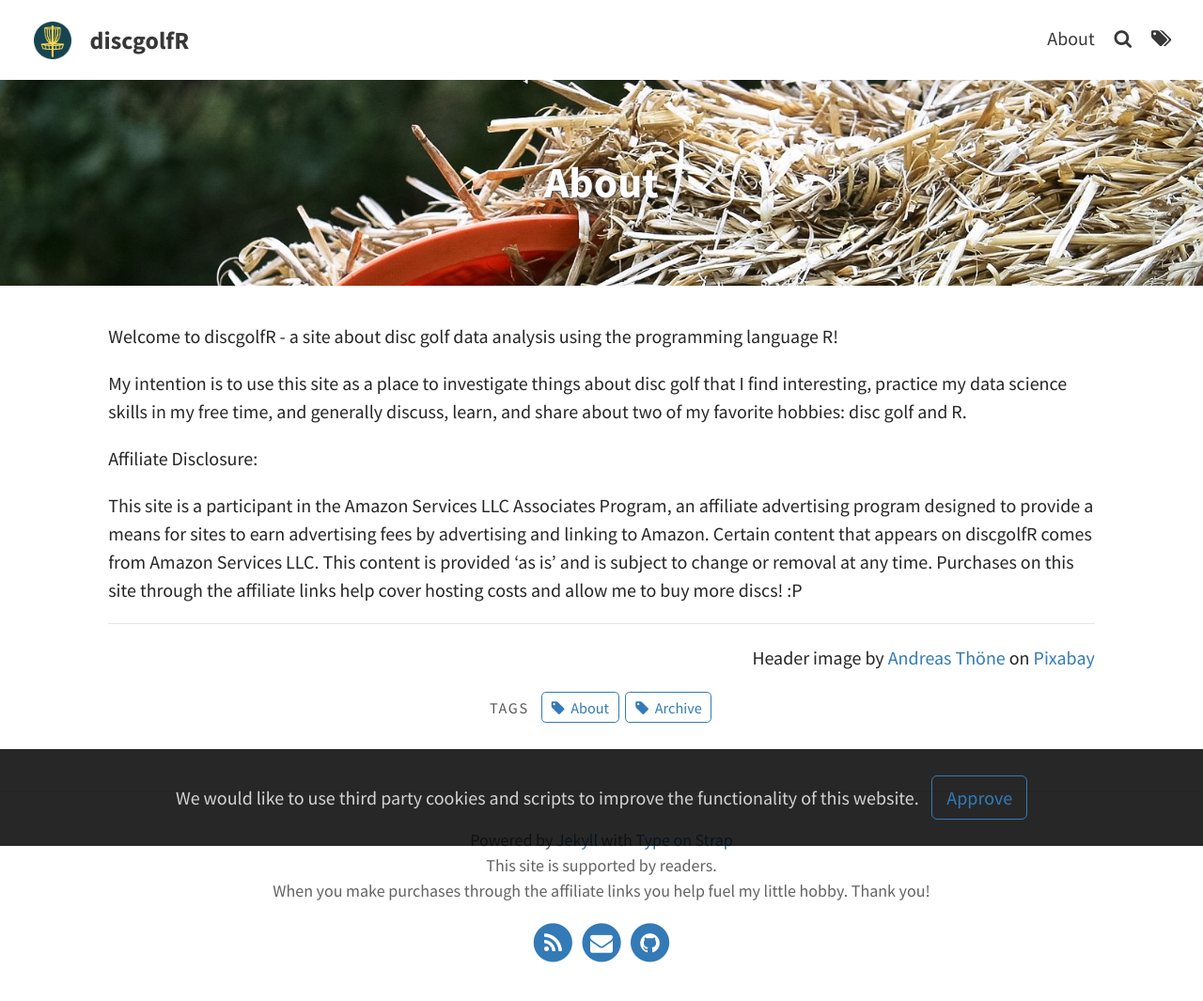
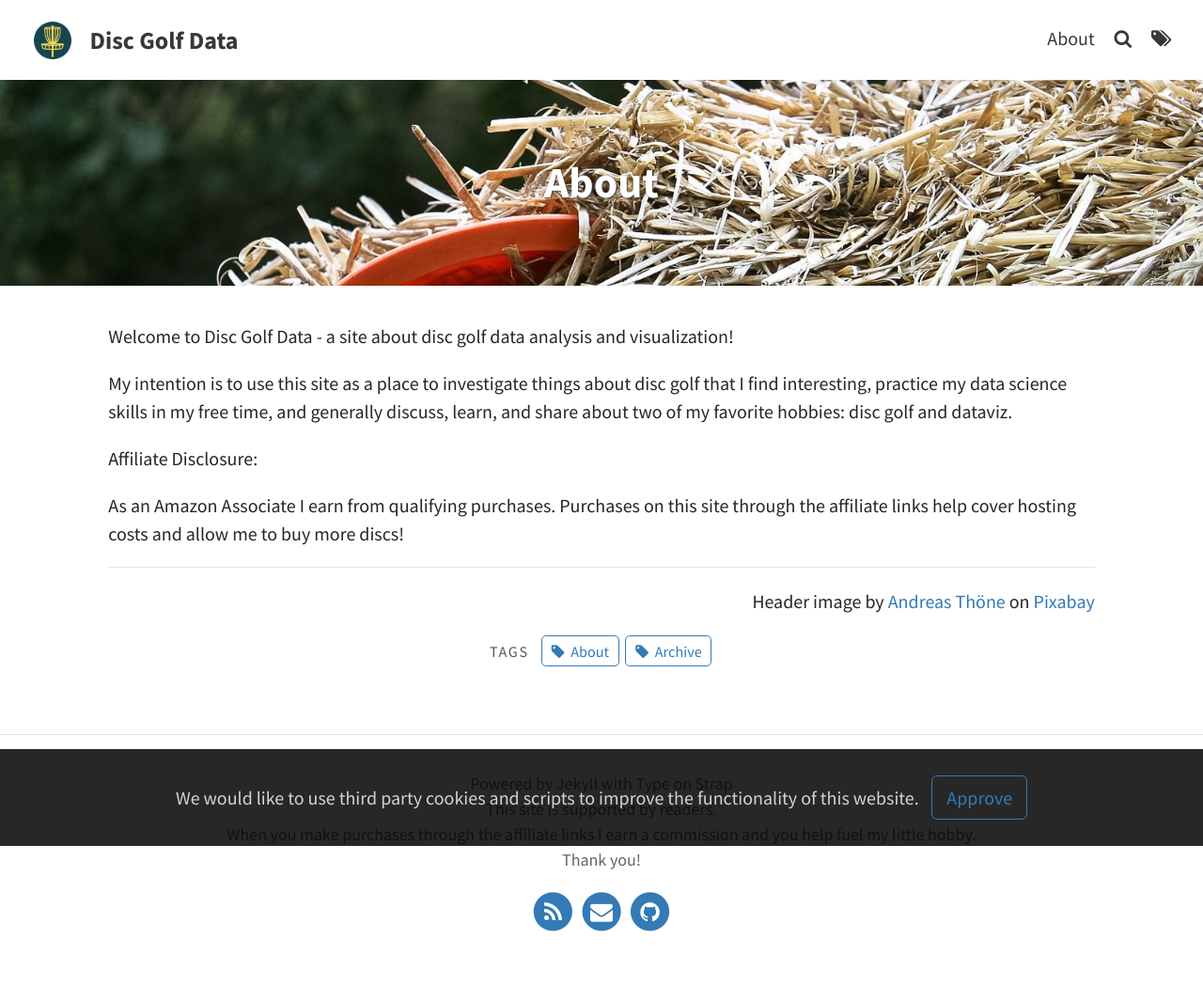
Before and after one commit to discgolfR/discgolfR.github.io, a Jekyll site: the page built from pages/about.md, in a window 1280 px wide. Shown: the whole page at 94% size. Built offline with Jekyll 4.4.1, drawn with Linux system fonts in a browser that asks for light colours; after the commit the page ends 1032 px from its top, so only the background shows below that.

Commit message:
updated disclosure

```diff
--- a/_config.yml
+++ b/_config.yml
@@ -3,18 +3,18 @@ baseurl: ""
 url: "https://discgolfr.github.io"
 
 # THEME-SPECIFIC CONFIGURATION
-title: discgolfR                                 # site's title
+title: Disc Golf Data                                 # site's title
 description: "Data analysis, data science, and visualizations about disc golf using R"      # used by search engines
 avatar: assets/img/dg_sfavicon.png                 # Empty for no avatar in navbar
 favicon: assets/favicon.ico                             # Icon displayed in the tab
 
 # Header and footer text
-header_text: Disc golf data analysis using R  # Change Blog header text
+header_text: Disc golf data analysis and visualization  # Change Blog header text
 header_feature_image: assets/img/feature-img/dg_basket_header.jpg
 footer_text: >
   Powered by <a href="https://jekyllrb.com/">Jekyll</a> with <a href="https://github.com/sylhare/Type-on-Strap">Type on Strap</a>
   <br>
-  This site is supported by readers. <br> When you make purchases through the affiliate links you help fuel my little hobby. Thank you!
+  This site is supported by readers. <br> When you make purchases through the affiliate links I earn a commission and you help fuel my little hobby. <br> Thank you!
 
 # Blog
 excerpt: "truncate"                                           # Or "truncate" (first 250 characters), "false" to disable
--- a/pages/about.md
+++ b/pages/about.md
@@ -6,14 +6,14 @@ feature-img: "assets/img/feature-img/disc_in_straw.jpg"
 tags: [About, Archive]
 ---
 
-Welcome to discgolfR - a site about disc golf data analysis using the programming language R!
+Welcome to Disc Golf Data - a site about disc golf data analysis and visualization!
 
-My intention is to use this site as a place to investigate things about disc golf that I find interesting, practice my data science skills in my free time, and generally discuss, learn, and share about two of my favorite hobbies: disc golf and R.
+My intention is to use this site as a place to investigate things about disc golf that I find interesting, practice my data science skills in my free time, and generally discuss, learn, and share about two of my favorite hobbies: disc golf and dataviz.
 
 
 Affiliate Disclosure:
 
-This site is a participant in the Amazon Services LLC Associates Program, an affiliate advertising program designed to provide a means for sites to earn advertising fees by advertising and linking to Amazon. Certain content that appears on discgolfR comes from Amazon Services LLC. This content is provided ‘as is’ and is subject to change or removal at any time. Purchases on this site through the affiliate links help cover hosting costs and allow me to buy more discs! :P
+As an Amazon Associate I earn from qualifying purchases. Purchases on this site through the affiliate links help cover hosting costs and allow me to buy more discs!
 
 
 ---
```
